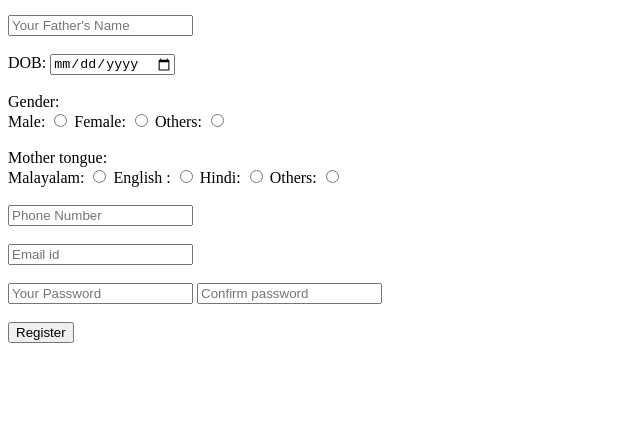
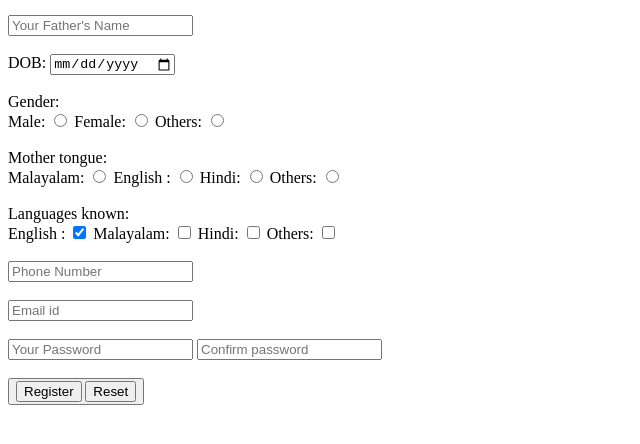
Before and after one commit to ranikrishna/REGISTRATION-FORM, a plain HTML site: page Form.html in a window 1280 px wide. Shown: the part 104-548 px from the top of the page, without its empty margins (0-640 px from the left). Drawn offline with Linux system fonts and the light colour scheme.

Commit message:
Update Form.html

```diff
--- a/Form.html
+++ b/Form.html
@@ -6,8 +6,8 @@
 	<body>
 		<h1>REGISTRATION FORM</h1>
 	<form>
-		<input type="text" placeholder="Your Name" pattern="[a-zA-Z]+"/> <br /><br />
-		<input type="text" placeholder="Your Father's Name" pattern="[a-zA-Z]+"/> <br /><br />
+		<input type="text" placeholder="Your Name" pattern="[a-zA-Z]+ "/> <br /><br />
+		<input type="text" placeholder="Your Father's Name" pattern="[a-zA-Z]+ "/> <br /><br />
 		DOB: <input type="date"/> <br /><br />
 		Gender:<br />
 		Male: <input type="radio" value="male" name="gender"/>
@@ -18,13 +18,19 @@
 		English : <input type="radio" name="language"/>
 		Hindi: <input type="radio" name="language"/>
 		Others: <input type="radio" name="language"/> <br /><br />
-
-		<input type="text" placeholder="Phone Number" pattern="/d{10}"/> <br /><br />
+		Languages known:<br />
+                English : <input type="checkbox" value="eng" checked/>
+                Malayalam: <input type= "checkbox" value="mal" />
+                Hindi: <input type="checkbox" value="hin" />
+                Others: <input type="checkbox" value="oth" /><br /><br />
+		<input type="text" placeholder="Phone Number" pattern="/d{10}" /> <br /><br />
 		<input type="email" placeholder="Email id"/> <br /><br />
 		<input type="password" placeholder="Your Password"/>
 		<input type="password" placeholder="Confirm password"/> <br /><br />
-		<input type="submit" value="Register"/>
-
+		<button>
+                <input type="submit" value="Register"/>
+                <input type="reset"/>
+		</button>
 	</form>
 	</body>
 </html>
```
